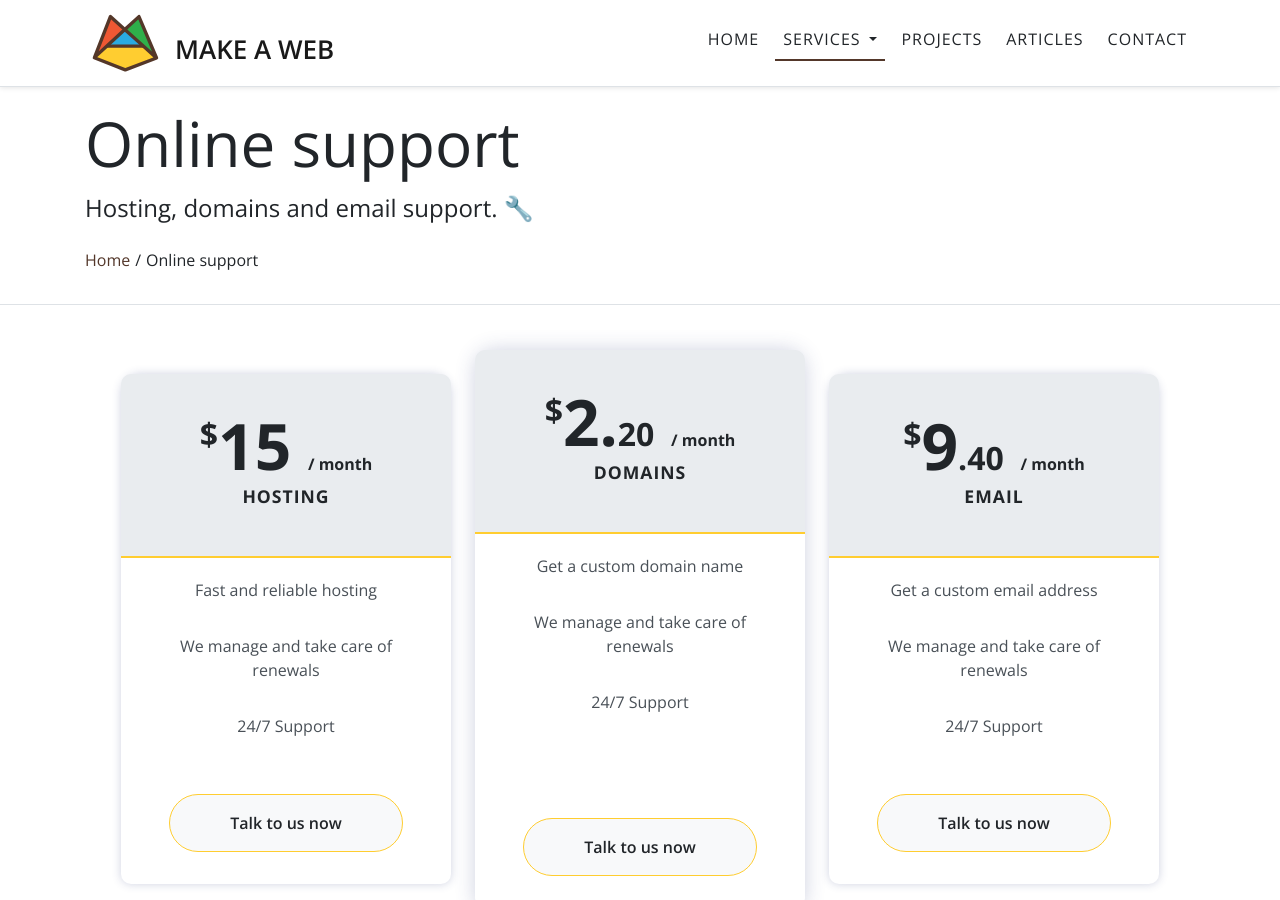
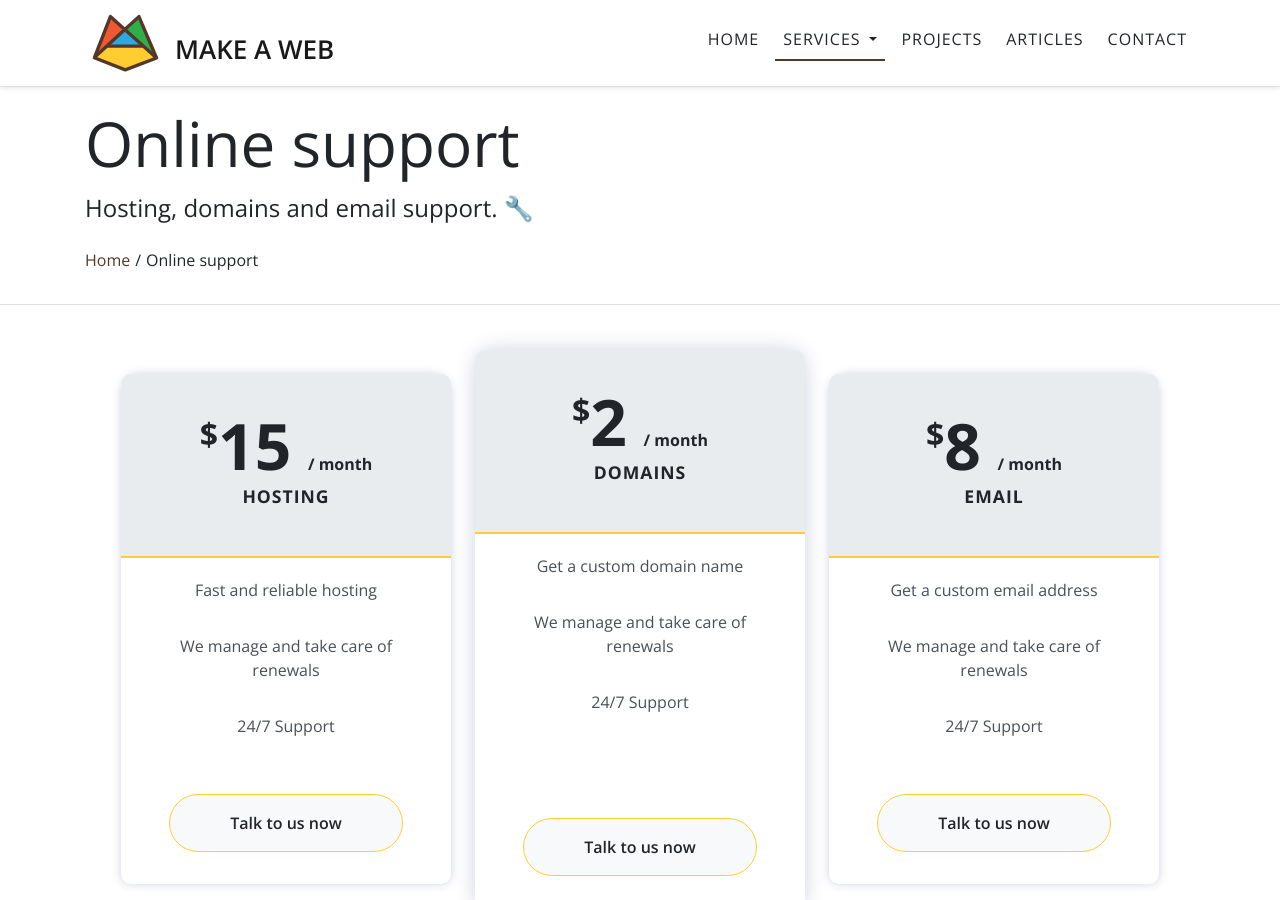
Before and after one commit to makeaweb/maw, a Jekyll site: the page built from services/online-support/index.html, in a window 1280 px wide and 900 px high. Built offline with Jekyll 4.4.1, drawn with Linux system fonts in a browser that asks for light colours; nearby versions of some CDN libraries; comment, search, counter and statistics services are not loaded.

Commit message:
Online support pricing update for 2018

```diff
--- a/services/online-support/index.html
+++ b/services/online-support/index.html
@@ -29,7 +29,7 @@
                     <div class='pricing-item pricing__item--featured'>
                         <div class='pricing-deco'>
                             <div class='pricing-price monthly-promo'>
-                                <span class='pricing-currency'>$</span>2.<span class="pricing-currency-decimal">20</span>
+                                <span class='pricing-currency'>$</span>2
                                 <span class='pricing-period'>/ month</span>
                             </div>
                             <h3 class='pricing-title'>Domains</h3>
@@ -44,7 +44,7 @@
                     <div class='pricing-item'>
                         <div class='pricing-deco'>
                             <div class='pricing-price monthly-promo'>
-                                <span class='pricing-currency'>$</span>9<span class="pricing-currency-decimal">.40</span>
+                                <span class='pricing-currency'>$</span>8
                                 <span class='pricing-period'>/ month</span>
                             </div>
                             <h3 class='pricing-title'>Email</h3>
```
Also changed, not shown: 2 other files.
